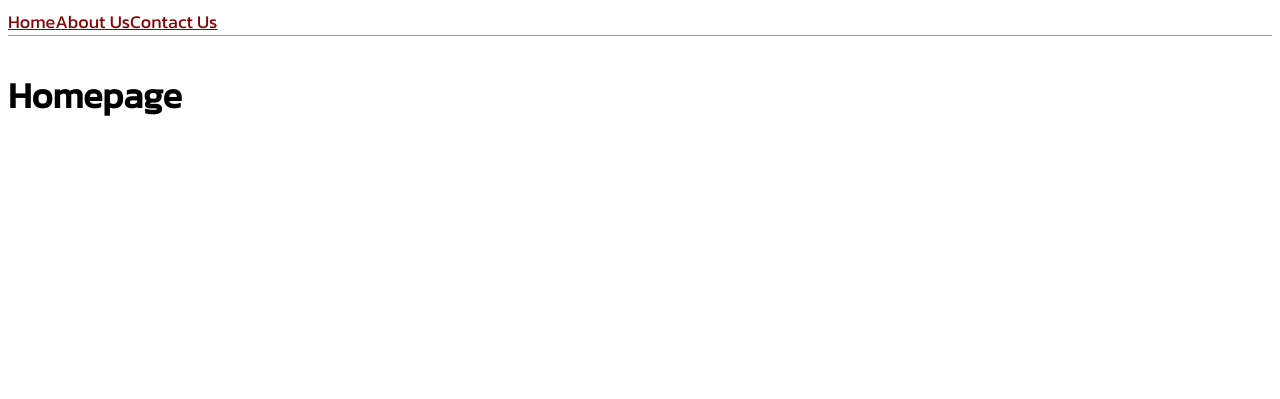
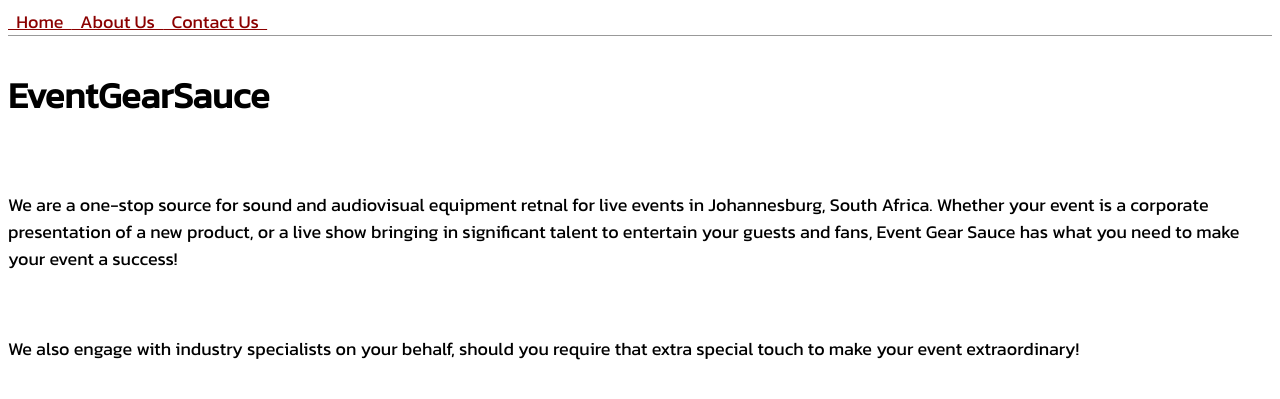
Before and after one commit to VCollins/EventGearSauce, a Django app: page / in a window 1280 px wide. Shown: the top 399 px of the page. Run offline with Django 4.2, Linux system fonts and the light colour scheme.

Commit message:
Modified both home page and base with content and styling

```diff
--- a/templates/base.html
+++ b/templates/base.html
@@ -7,9 +7,9 @@
         <link rel="stylesheet" href="{% static 'css/base.css' %}" rel="stylesheet">
     </head>
 <header>
-    <a href="{% url 'home' %}">Home</a>
-    <a href="{% url 'about' %}">About Us</a>
-    <a href="{% url 'contact' %}">Contact Us</a>
+    <a href="{% url 'home' %}">&nbsp Home &nbsp</a>
+    <a href="{% url 'about' %}">&nbsp About Us &nbsp</a>
+    <a href="{% url 'contact' %}">&nbsp Contact Us &nbsp</a>
 </header>
 
 {% block content %}{% endblock content %}
--- a/templates/home.html
+++ b/templates/home.html
@@ -2,5 +2,14 @@
 {% extends "base.html"%}
 
 {% block content %}
-<h1>Homepage</h1>
+<h1>EventGearSauce</h1>
+<br />
+<p>
+    We are a one-stop source for sound and audiovisual equipment retnal for live events in Johannesburg, South Africa. Whether your event is a corporate presentation of a new product,
+    or a live show bringing in significant talent to entertain your guests and fans, Event Gear Sauce has what you need to make your event a success!
+</p>
+<br />
+<p>
+    We also engage with industry specialists on your behalf, should you require that extra special touch to make your event extraordinary!
+</p>
 {% endblock content%}
```
